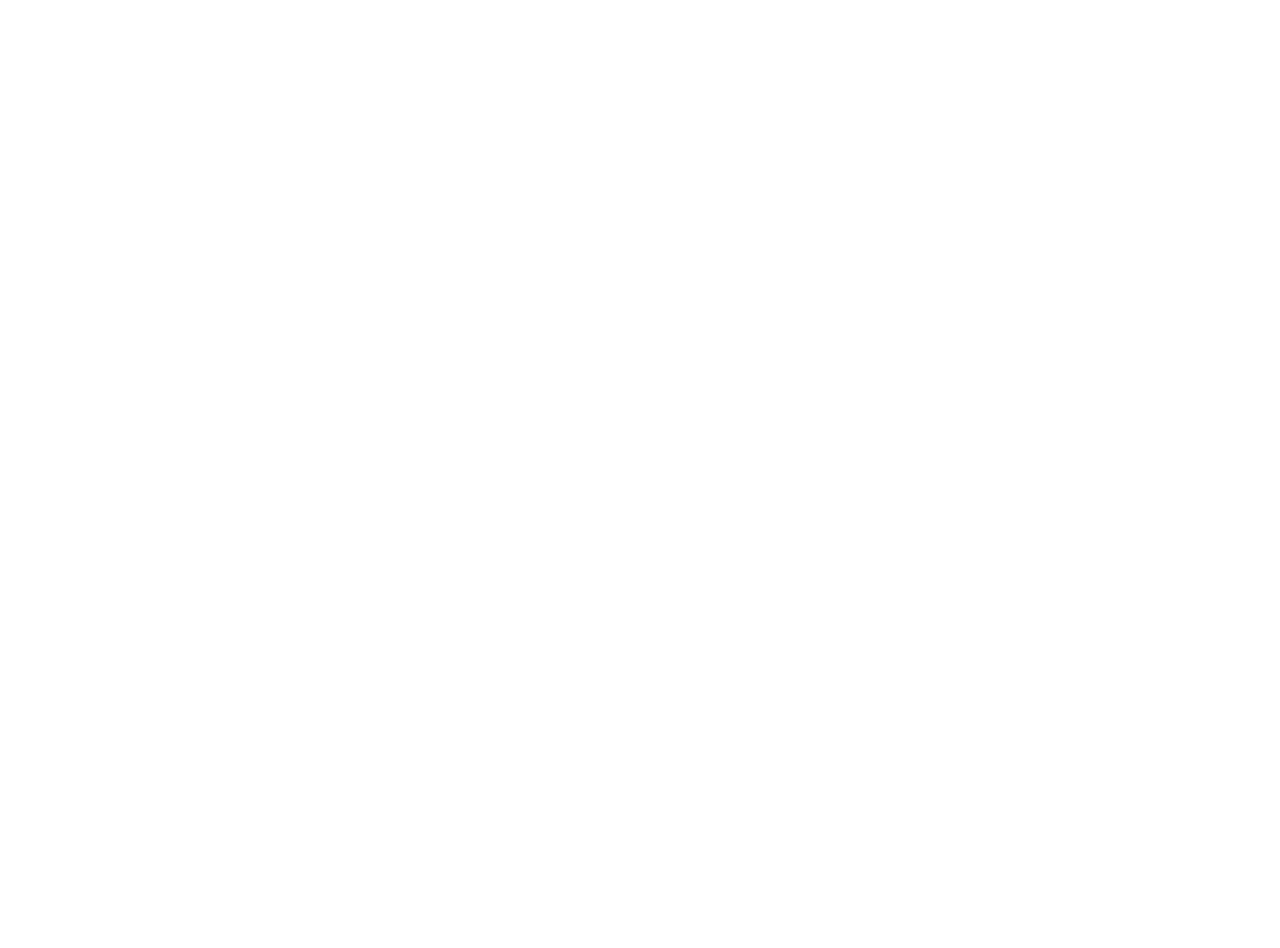
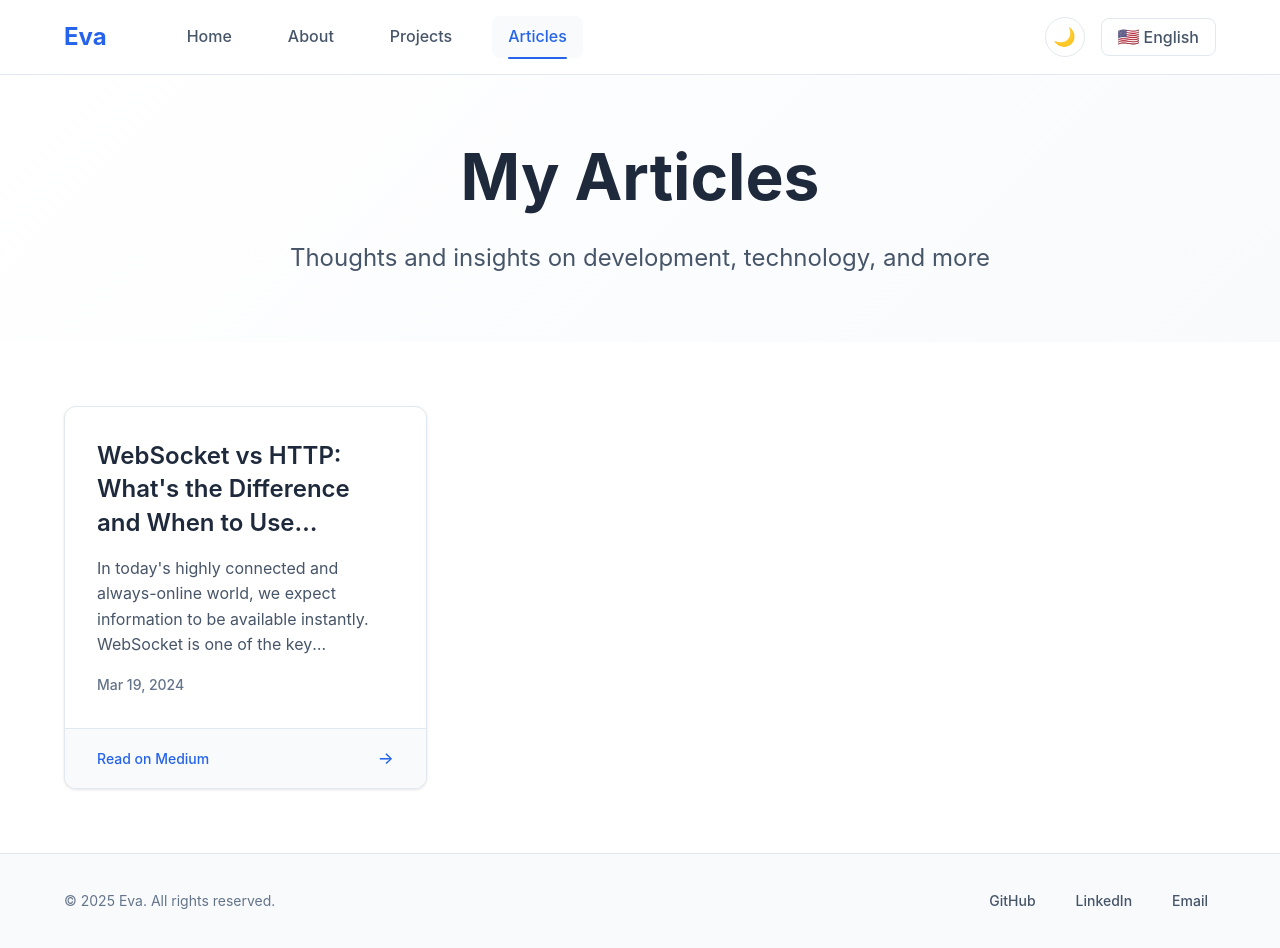
Before and after one commit to Evalin123/personal-site, a React (Vite) app: page /articles in a window 1280 px wide. Before the commit this address had no page. Before the commit the page ends 800 px from the top, so only its background shows below. Built offline with nearby package versions, Linux system fonts and the light colour scheme.

Commit message:
feat: new Articles page

```diff
--- a/src/App.tsx
+++ b/src/App.tsx
@@ -5,6 +5,7 @@
 
 import Layout from './components/Layout';
 import About from './pages/About';
+import Articles from './pages/Articles';
 import Home from './pages/Home';
 import Projects from './pages/Projects';
 
@@ -16,6 +17,7 @@
           <Route index element={<Home />} />
           <Route path="about" element={<About />} />
           <Route path="projects" element={<Projects />} />
+          <Route path="articles" element={<Articles />} />
         </Route>
       </Routes>
     </BrowserRouter>
--- /dev/null
+++ b/src/assets/styles/pages/Articles.scss
@@ -0,0 +1,224 @@
+@use '../variables';
+@use '../mixins';
+
+.articles {
+  min-height: calc(100vh - 120px);
+
+  &__hero {
+    padding: variables.$spacing-3xl 0;
+    background: linear-gradient(135deg, var(--color-bg-primary) 0%, var(--color-bg-secondary) 100%);
+
+    @media (min-width: variables.$breakpoint-md) {
+      padding: 4rem 0;
+    }
+  }
+
+  &__hero-content {
+    text-align: center;
+    max-width: 800px;
+    margin: 0 auto;
+  }
+
+  &__title {
+    font-size: variables.$font-size-4xl;
+    margin-bottom: variables.$spacing-lg;
+
+    @media (min-width: variables.$breakpoint-md) {
+      font-size: 3.5rem;
+    }
+
+    @media (min-width: variables.$breakpoint-lg) {
+      font-size: 4rem;
+    }
+  }
+
+  &__subtitle {
+    font-size: variables.$font-size-xl;
+    margin-bottom: 0;
+    color: var(--color-text-secondary);
+
+    @media (min-width: variables.$breakpoint-md) {
+      font-size: variables.$font-size-2xl;
+    }
+  }
+
+  &__content {
+    padding: variables.$spacing-3xl 0;
+  }
+
+  &__grid {
+    display: grid;
+    grid-template-columns: 1fr;
+    gap: variables.$spacing-xl;
+
+    @media (min-width: variables.$breakpoint-md) {
+      grid-template-columns: repeat(2, 1fr);
+    }
+
+    @media (min-width: variables.$breakpoint-lg) {
+      grid-template-columns: repeat(3, 1fr);
+    }
+  }
+
+  &__card {
+    @include mixins.card;
+    cursor: pointer;
+    transition:
+      transform variables.$transition-normal,
+      box-shadow variables.$transition-normal;
+    display: flex;
+    flex-direction: column;
+    height: 100%;
+    position: relative;
+    overflow: hidden;
+
+    &:hover {
+      transform: translateY(-8px);
+      box-shadow: 0 12px 24px rgba(0, 0, 0, 0.15);
+    }
+
+    &:focus {
+      outline: 2px solid var(--color-primary);
+      outline-offset: 2px;
+    }
+
+    &:active {
+      transform: translateY(-4px);
+    }
+  }
+
+  &__card-image {
+    width: 100%;
+    height: 200px;
+    overflow: hidden;
+    background-color: var(--color-bg-secondary);
+
+    img {
+      width: 100%;
+      height: 100%;
+      object-fit: cover;
+      transition: transform variables.$transition-normal;
+    }
+
+    .articles__card:hover & img {
+      transform: scale(1.05);
+    }
+  }
+
+  &__card-content {
+    flex: 1;
+    padding: variables.$spacing-xl;
+    display: flex;
+    flex-direction: column;
+    gap: variables.$spacing-md;
+  }
+
+  &__card-title {
+    font-size: variables.$font-size-xl;
+    color: var(--color-text-primary);
+    font-weight: variables.$font-weight-semibold;
+    line-height: 1.4;
+    margin: 0;
+
+    // Clamp to 3 lines
+    display: -webkit-box;
+    -webkit-line-clamp: 3;
+    -webkit-box-orient: vertical;
+    overflow: hidden;
+
+    @media (min-width: variables.$breakpoint-md) {
+      font-size: variables.$font-size-2xl;
+    }
+  }
+
+  &__card-excerpt {
+    color: var(--color-text-secondary);
+    line-height: 1.6;
+    font-size: variables.$font-size-base;
+    margin: 0;
+    flex: 1;
+
+    // Clamp to 4 lines
+    display: -webkit-box;
+    -webkit-line-clamp: 4;
+    -webkit-box-orient: vertical;
+    overflow: hidden;
+  }
+
+  &__card-meta {
+    display: flex;
+    align-items: center;
+    gap: variables.$spacing-sm;
+    margin-top: auto;
+  }
+
+  &__card-date {
+    color: var(--color-text-tertiary);
+    font-size: variables.$font-size-sm;
+    font-weight: variables.$font-weight-medium;
+  }
+
+  &__card-link {
+    display: flex;
+    align-items: center;
+    justify-content: space-between;
+    padding: variables.$spacing-md variables.$spacing-xl;
+    background-color: var(--color-bg-secondary);
+    border-top: 1px solid var(--color-border);
+    color: var(--color-primary);
+    font-weight: variables.$font-weight-medium;
+    font-size: variables.$font-size-sm;
+    transition: all variables.$transition-fast;
+
+    .articles__card:hover & {
+      background-color: var(--color-primary);
+      color: var(--color-white);
+    }
+  }
+
+  &__card-link-text {
+    transition: transform variables.$transition-fast;
+
+    .articles__card:hover & {
+      transform: translateX(-2px);
+    }
+  }
+
+  &__card-link-icon {
+    font-size: 1.2em;
+    transition: transform variables.$transition-fast;
+
+    .articles__card:hover & {
+      transform: translateX(4px);
+    }
+  }
+
+  // Dark mode specific adjustments
+  [data-theme='dark'] & {
+    &__card {
+      &:hover {
+        box-shadow: 0 12px 24px rgba(255, 255, 255, 0.1);
+      }
+    }
+  }
+
+  // Mobile optimizations
+  @media (max-width: #{variables.$breakpoint-md - 1px}) {
+    &__card-content {
+      padding: variables.$spacing-lg;
+    }
+
+    &__card-title {
+      font-size: variables.$font-size-lg;
+    }
+
+    &__card-excerpt {
+      font-size: variables.$font-size-sm;
+      -webkit-line-clamp: 3;
+    }
+
+    &__card-image {
+      height: 160px;
+    }
+  }
+}
--- a/src/components/Header.tsx
+++ b/src/components/Header.tsx
@@ -58,6 +58,15 @@
                   aria-current={isActive('/projects') ? 'page' : undefined}
                 >
                   {t('navigation.projects')}
+                </Link>
+              </li>
+              <li className="header__nav-item">
+                <Link
+                  to="/articles"
+                  className={`header__nav-link ${isActive('/articles') ? 'header__nav-link--active' : ''}`}
+                  aria-current={isActive('/articles') ? 'page' : undefined}
+                >
+                  {t('navigation.articles')}
                 </Link>
               </li>
             </ul>
@@ -131,6 +140,15 @@
                     {t('navigation.projects')}
                   </Link>
                 </li>
+                <li className="header__nav-item">
+                  <Link
+                    to="/articles"
+                    className={`header__nav-link ${isActive('/articles') ? 'header__nav-link--active' : ''}`}
+                    aria-current={isActive('/articles') ? 'page' : undefined}
+                  >
+                    {t('navigation.articles')}
+                  </Link>
+                </li>
               </ul>
 
               {/* Mobile controls - vertically stacked */}
--- a/src/locales/en.json
+++ b/src/locales/en.json
@@ -3,6 +3,7 @@
     "home": "Home",
     "about": "About",
     "projects": "Projects",
+    "articles": "Articles",
     "openMenu": "Open navigation menu",
     "closeMenu": "Close navigation menu"
   },
@@ -109,5 +110,11 @@
     "subtitle": "Explore my side projects and open-source contributions",
     "openProject": "Open project",
     "viewOnGithub": "View on GitHub"
+  },
+  "articles": {
+    "title": "My Articles",
+    "subtitle": "Thoughts and insights on development, technology, and more",
+    "readArticle": "Read article",
+    "readOnMedium": "Read on Medium"
   }
 }
--- a/src/locales/zh.json
+++ b/src/locales/zh.json
@@ -3,6 +3,7 @@
     "home": "首頁",
     "about": "關於我",
     "projects": "專案作品",
+    "articles": "文章",
     "openMenu": "開啟導航選單",
     "closeMenu": "關閉導航選單"
   },
@@ -109,5 +110,11 @@
     "subtitle": "探索我的個人專案和開源貢獻",
     "openProject": "開啟專案",
     "viewOnGithub": "在 GitHub 上查看"
+  },
+  "articles": {
+    "title": "我的文章",
+    "subtitle": "關於開發、技術和更多領域的想法與見解",
+    "readArticle": "閱讀文章",
+    "readOnMedium": "在 Medium 上閱讀"
   }
 }
--- /dev/null
+++ b/src/pages/Articles.tsx
@@ -0,0 +1,100 @@
+import '../assets/styles/pages/Articles.scss';
+
+import { useTranslation } from 'react-i18next';
+
+type Article = {
+  id: string;
+  title: string;
+  excerpt: string;
+  publishedDate: string;
+  url: string;
+  imageUrl?: string;
+};
+
+const Articles = () => {
+  const { t } = useTranslation();
+
+  const articles: Article[] = [
+    {
+      id: 'websocket-vs-http',
+      title: "WebSocket vs HTTP: What's the Difference and When to Use WebSocket?",
+      excerpt:
+        "In today's highly connected and always-online world, we expect information to be available instantly. WebSocket is one of the key technologies that enables real-time communication between clients and servers.",
+      publishedDate: '2024-03-19',
+      url: 'https://medium.com/@evalin8/websocket-vs-http-whats-the-difference-and-when-to-use-websocket-05b7290241e5',
+      imageUrl: undefined, // 暫時不使用圖片
+    },
+  ];
+
+  const formatDate = (dateString: string): string => {
+    const date = new Date(dateString);
+    return date.toLocaleDateString('en-US', {
+      year: 'numeric',
+      month: 'short',
+      day: 'numeric',
+    });
+  };
+
+  const handleArticleClick = (url: string) => {
+    window.open(url, '_blank', 'noopener,noreferrer');
+  };
+
+  return (
+    <main className="articles">
+      <section className="articles__hero">
+        <div className="container">
+          <div className="articles__hero-content">
+            <h1 className="articles__title">{t('articles.title')}</h1>
+            <p className="articles__subtitle">{t('articles.subtitle')}</p>
+          </div>
+        </div>
+      </section>
+
+      <section className="articles__content">
+        <div className="container">
+          <div className="articles__grid">
+            {articles.map((article) => (
+              <article
+                key={article.id}
+                className="articles__card"
+                onClick={() => handleArticleClick(article.url)}
+                role="button"
+                tabIndex={0}
+                onKeyDown={(e) => {
+                  if (e.key === 'Enter' || e.key === ' ') {
+                    e.preventDefault();
+                    handleArticleClick(article.url);
+                  }
+                }}
+                aria-label={`${t('articles.readArticle')} ${article.title}`}
+              >
+                {article.imageUrl && (
+                  <div className="articles__card-image">
+                    <img src={article.imageUrl} alt={article.title} loading="lazy" />
+                  </div>
+                )}
+
+                <div className="articles__card-content">
+                  <h3 className="articles__card-title">{article.title}</h3>
+                  <p className="articles__card-excerpt">{article.excerpt}</p>
+                  <div className="articles__card-meta">
+                    <time className="articles__card-date" dateTime={article.publishedDate}>
+                      {formatDate(article.publishedDate)}
+                    </time>
+                  </div>
+                </div>
+
+                <div className="articles__card-link">
+                  <span className="articles__card-link-text">{t('articles.readOnMedium')}</span>
+                  <span className="articles__card-link-icon">→</span>
+                </div>
+              </article>
+            ))}
+          </div>
+        </div>
+      </section>
+    </main>
+  );
+};
+
+export default Articles;
```
